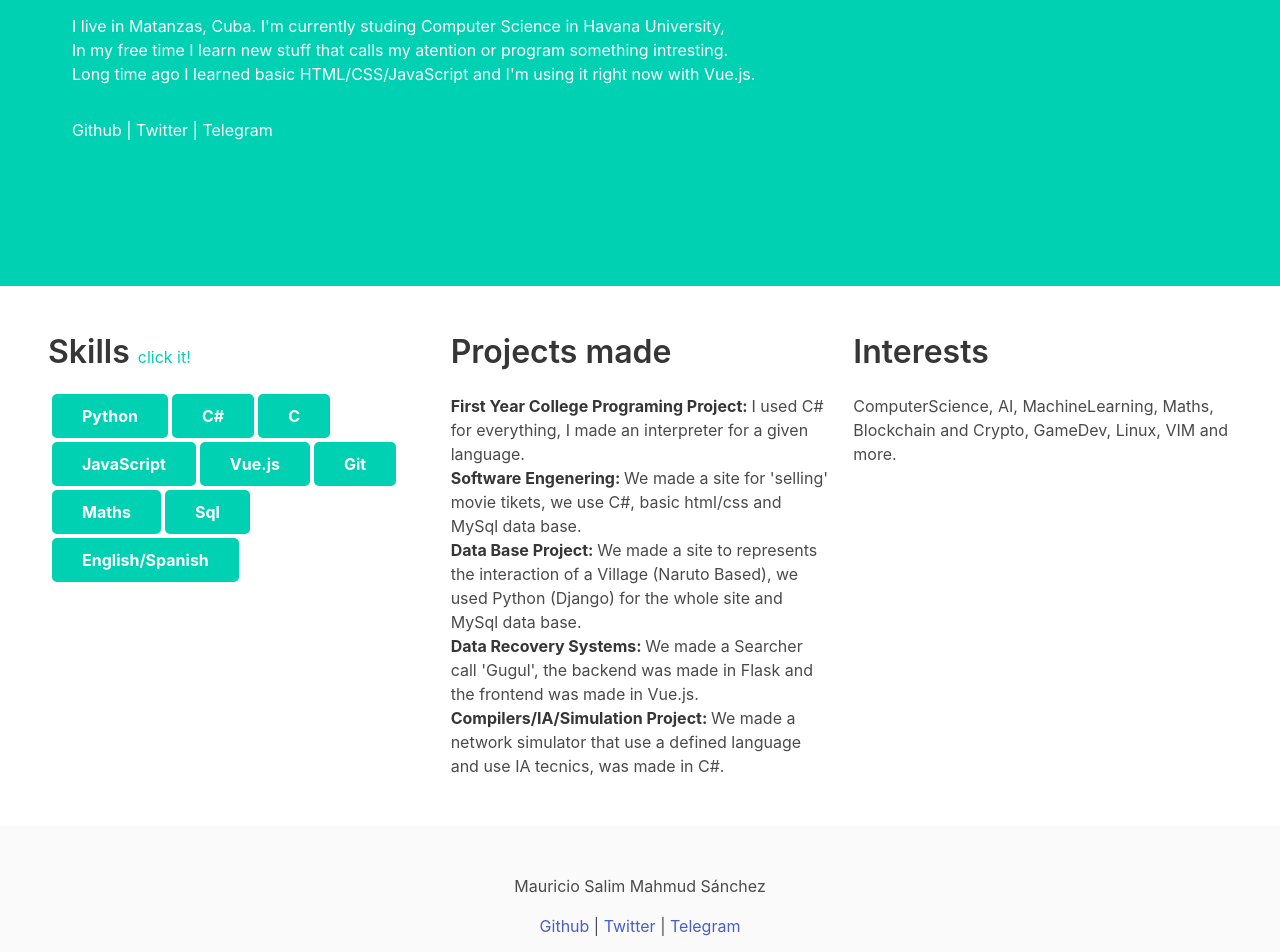
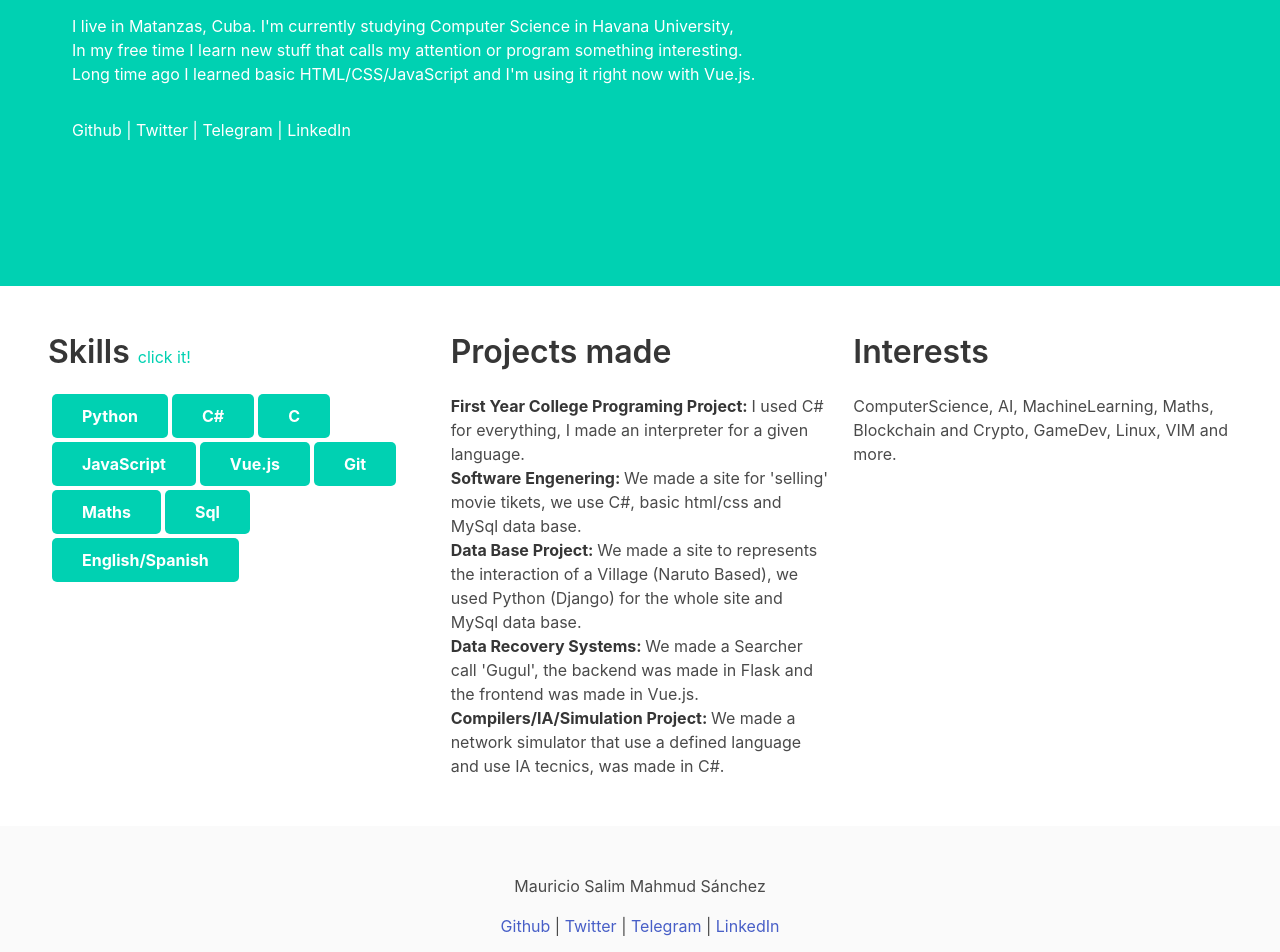
Before and after one commit to maux96/my-page, a Vue app: page / in a window 1280 px wide. Shown: the part 220-1172 px from the top of the page. Built offline with nearby package versions, Linux system fonts and the light colour scheme.

Commit message:
fix: Orthographics errors and Add Linkedln

```diff
--- a/src/App.vue
+++ b/src/App.vue
@@ -22,8 +22,8 @@
                     <div>
                         <transition name="grow">
                             <div v-if="_isInitial.banner_texts">
-                                I live in Matanzas, Cuba. I'm currently studing Computer Science in Havana University, <br>
-                                In my free time I learn new stuff that calls my atention or program something intresting. <br>
+                                I live in Matanzas, Cuba. I'm currently studying Computer Science in Havana University, <br>
+                                In my free time I learn new stuff that calls my attention or program something interesting. <br>
                                 Long time ago I learned basic HTML/CSS/JavaScript and I'm using it right now with Vue.js.
                             </div>
                         </transition>
@@ -33,7 +33,8 @@
                                 <div v-if="_isInitial.banner_texts">
                                     <a href="https://github.com/maux96">Github</a> |
                                     <a href="https://twitter.com/mauxriciom">Twitter</a> |
-                                    <a href="https://t.me/maux96">Telegram</a>
+                                    <a href="https://t.me/maux96">Telegram</a> |
+                                    <a href="https://www.linkedin.com/in/mauricio-mahmud-s%C3%A1nchez-bbab27167/">LinkedIn</a>
                                 </div>
                             </transition-group>
                        </div>
@@ -82,6 +83,8 @@
           <a href="https://twitter.com/mauxriciom">Twitter</a>
             |
           <a href="https://t.me/maux96">Telegram</a>
+            |
+          <a href="https://www.linkedin.com/in/mauricio-mahmud-s%C3%A1nchez-bbab27167/">LinkedIn</a>
         </p>
       </div>
     </footer>
```
